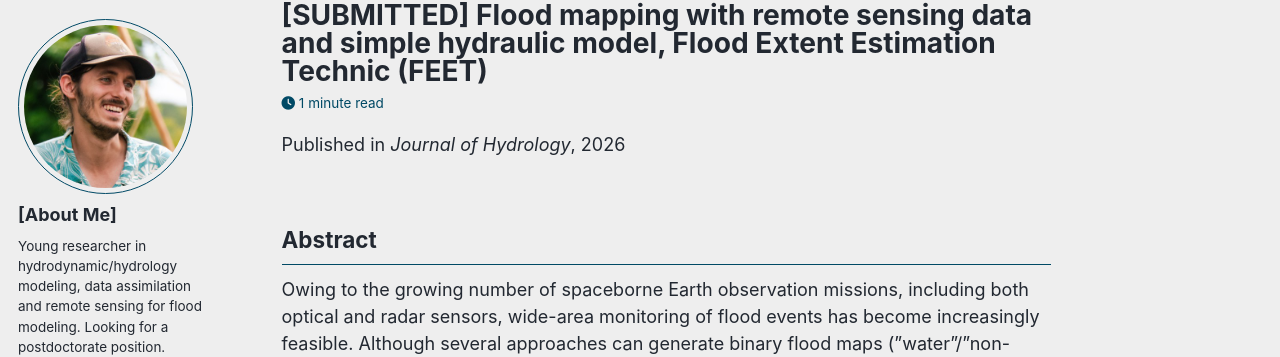
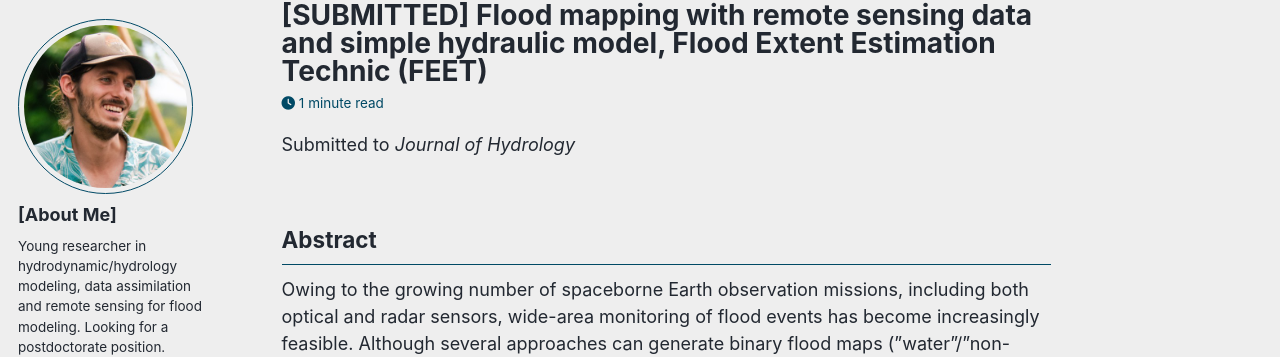
Before and after one commit to quentinbns/quentinbns.github.io, a Jekyll site: the page built from _posts/2026-12-31-Cassan_etal_submitted.md, in a window 1280 px wide and 1331 px high. Shown: the part 98-455 px from the top of the window. Built offline with Jekyll 4.4.1, drawn with Linux system fonts in a browser that asks for light colours; a style sheet for code colours, icons or effects is not loaded.

Commit message:
change in single html

```diff
--- a/_layouts/single.html
+++ b/_layouts/single.html
@@ -37,7 +37,11 @@ layout: default
         {% if page.collection == 'teaching' %}
           <p> {{ page.type }}, <i>{{ page.venue }}</i>, {{ page.date | default: "1900-01-01" | date: "%Y" }} </p>
         {% elsif page.venue and page.date %}
-          <p>Published in <i>{{ page.venue }}</i>, {{ page.date | default: "1900-01-01" | date: "%Y" }} </p>
+          {% if page.tags contains 'submitted' %}
+            <p>Submitted to <i>{{ page.venue }}</i></p>
+          {% else %}
+            <p>Published in <i>{{ page.venue }}</i>, {{ page.date | date: "%Y" }}</p>
+          {% endif %}
         {% elsif page.date %}
           <p class="page__date"><strong><i class="fa fa-fw fa-calendar" aria-hidden="true"></i> {{ site.data.ui-text[site.locale].date_label | default: "Published:" }}</strong> <time datetime="{{ page.date | date_to_xmlschema }}">{{ page.date | default: "1900-01-01" | date: "%B %d, %Y" }}</time></p>
         {% endif %}
```
